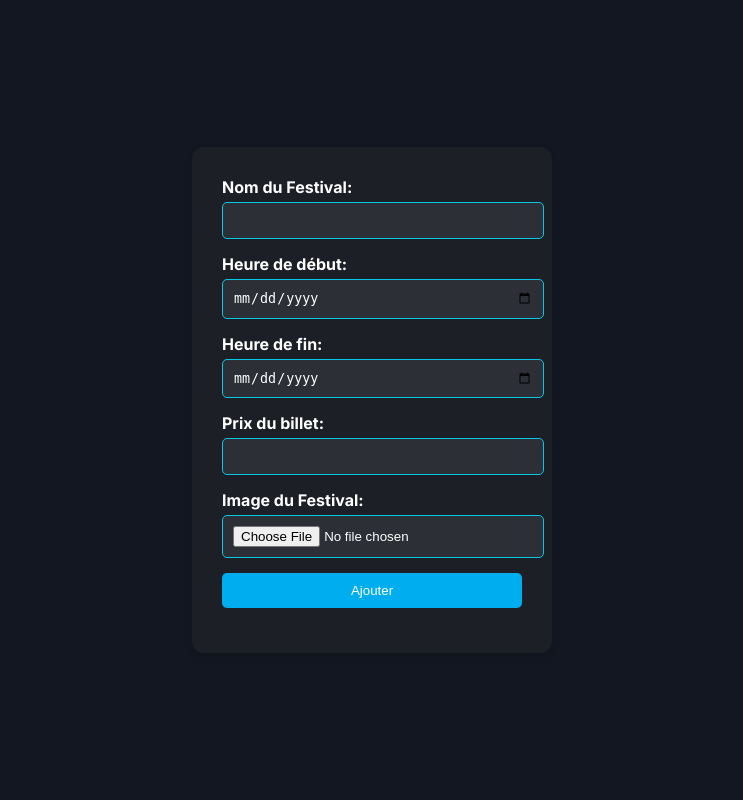
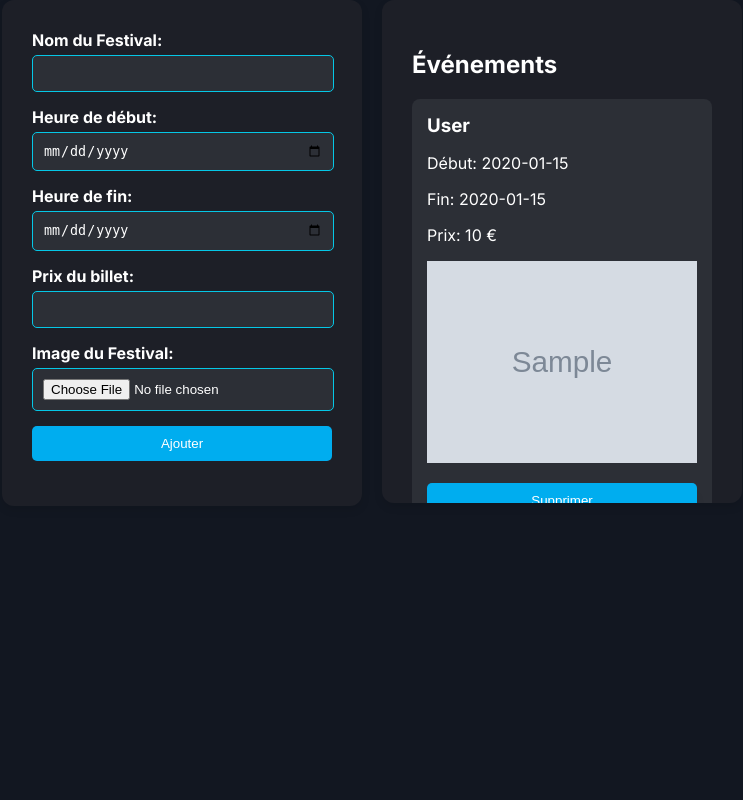
Before and after one commit to APP-G10E/PHPinal, a PHP site: page /createFestival.php in a window 1280 px wide. Shown: the whole page, without its empty margins (268-1011 px from the left). Run offline with PHP 8.4, Linux system fonts and the light colour scheme; tables that the repository leaves empty hold one stand-in row (values such as "Sample post"); grey boxes marked "Sample" are stand-in pictures.

Commit message:
Edit and delete and view festivals _ DB ORGA

```diff
--- a/WEB/createFestival.php
+++ b/WEB/createFestival.php
@@ -11,6 +11,8 @@ if ($conn->connect_error) {
 }
 
 if ($_SERVER["REQUEST_METHOD"] == "POST") {
+    if (isset($_POST['add'])) {
+        // Handle add event
         $festivalName = $conn->real_escape_string($_POST['festivalName']);
         $beginTime = $conn->real_escape_string($_POST['beginTime']);
         $endTime = $conn->real_escape_string($_POST['endTime']);
@@ -22,7 +24,6 @@ if ($_SERVER["REQUEST_METHOD"] == "POST") {
         $uploadOk = 1;
         $imageFileType = strtolower(pathinfo($target_file, PATHINFO_EXTENSION));
 
-    // Check if image file is a actual image or fake image
         $check = getimagesize($_FILES["festivalImage"]["tmp_name"]);
         if($check !== false) {
             $uploadOk = 1;
@@ -31,43 +32,72 @@ if ($_SERVER["REQUEST_METHOD"] == "POST") {
             $uploadOk = 0;
         }
 
-    // Check if file already exists
         if (file_exists($target_file)) {
             echo "Sorry, file already exists.";
             $uploadOk = 0;
         }
 
-    // Check file size
-    if ($_FILES["festivalImage"]["size"] > 500000) { // 500 KB limit
+        if ($_FILES["festivalImage"]["size"] > 500000) {
             echo "Sorry, your file is too large.";
             $uploadOk = 0;
         }
 
-    // Allow certain file formats
         if($imageFileType != "jpg" && $imageFileType != "png" && $imageFileType != "jpeg" && $imageFileType != "gif" ) {
             echo "Sorry, only JPG, JPEG, PNG & GIF files are allowed.";
             $uploadOk = 0;
         }
 
-    // Check if $uploadOk is set to 0 by an error
         if ($uploadOk == 0) {
             echo "Sorry, your file was not uploaded.";
-        // if everything is ok, try to upload file
         } else {
             if (move_uploaded_file($_FILES["festivalImage"]["tmp_name"], $target_file)) {
                 echo "The file ". basename( $_FILES["festivalImage"]["name"]). " has been uploaded.";
 
-            // Save the file path to the database
                 $sql = "INSERT INTO festival (festivalId, festivalName, beginTime, endTime, ticketPrice, `IMG-PATH`) VALUES ('$festivalId','$festivalName', '$beginTime', '$endTime', '$ticketPrice', '$target_file')";
 
                 if ($conn->query($sql) === TRUE) {
-                echo "New record created successfully";
+                    echo "";
                 } else {
                     echo "Error: " . $sql . "<br>" . $conn->error;
                 }
             } else {
                 echo "Sorry, there was an error uploading your file.";
             }
+        }
+    } elseif (isset($_POST['delete'])) {
+        // Handle delete event
+        $festivalIdToDelete = $conn->real_escape_string($_POST['festivalId']);
+        $sql = "DELETE FROM festival WHERE festivalId='$festivalIdToDelete'";
+        if ($conn->query($sql) === TRUE) {
+            echo "";
+        } else {
+            echo "Error deleting record: " . $conn->error;
+        }
+    } elseif (isset($_POST['update'])) {
+        // Handle update event
+        $festivalIdToUpdate = $conn->real_escape_string($_POST['festivalId']);
+        $festivalName = $conn->real_escape_string($_POST['festivalName']);
+        $beginTime = $conn->real_escape_string($_POST['beginTime']);
+        $endTime = $conn->real_escape_string($_POST['endTime']);
+        $ticketPrice = $conn->real_escape_string($_POST['ticketPrice']);
+
+        $sql = "UPDATE festival SET festivalName='$festivalName', beginTime='$beginTime', endTime='$endTime', ticketPrice='$ticketPrice' WHERE festivalId='$festivalIdToUpdate'";
+
+        if ($conn->query($sql) === TRUE) {
+            echo "";
+        } else {
+            echo "Error updating record: " . $conn->error;
+        }
+    }
+}
+
+// Retrieve events from the database
+$events = [];
+$sql = "SELECT * FROM festival";
+$result = $conn->query($sql);
+if ($result->num_rows > 0) {
+    while($row = $result->fetch_assoc()) {
+        $events[] = $row;
     }
 }
 
@@ -84,7 +114,7 @@ $conn->close();
         body {
             display: flex;
             justify-content: center;
-            align-items: center;
+            align-items: flex-start;
             height: 100vh;
             margin: 0;
             font-family: 'Inter', sans-serif;
@@ -92,7 +122,20 @@ $conn->close();
             color: #fff;
         }
 
-        form {
+        .container {
+            display: flex;
+            gap: 20px;
+        }
+
+        .container form input{
+            max-width: 280px;
+        }
+
+        #blabla, #blabla1{
+            min-width: 300px;
+        }
+
+        form, .event-list {
             background-color: #1d1f27;
             padding: 30px;
             border-radius: 12px;
@@ -100,14 +143,15 @@ $conn->close();
             box-shadow: 0 4px 8px rgba(0, 0, 0, 0.1);
         }
 
+
         label {
             font-weight: bold;
             margin-bottom: 5px;
             display: block;
         }
 
-        input[type="text"], input[type="date"], input[type="file"], input[type="submit"] {
-            width: 100%;
+        input[type="text"], input[type="date"], input[type="file"], input[type="submit"], button {
+            width: 280px;
             padding: 10px;
             margin-bottom: 15px;
             border: 1px solid #05c7e6;
@@ -116,24 +160,44 @@ $conn->close();
             background: #2c2f36;
         }
 
-        input[type="submit"] {
+        input[type="submit"], button {
             background-color: #00ADEF;
             color: white;
             cursor: pointer;
             border: none;
+            width: 100%;
         }
 
-        input[type="submit"]:hover {
+        input[type="submit"]:hover, button:hover {
             background-color: #008DB9;
         }
 
         input::placeholder {
             color: #aaaaaa;
         }
+
+        .event-list {
+            max-height: 443px;
+            overflow-y: scroll;
+        }
+
+        .event-item {
+            margin-bottom: 15px;
+            padding: 15px;
+            background-color: #2c2f36;
+            border-radius: 8px;
+        }
+
+        .event-item h3 {
+            margin: 0 0 10px 0;
+        }
+
     </style>
 </head>
 <body>
+<div class="container">
     <form action="" method="post" enctype="multipart/form-data">
+        <input type="hidden" name="add" value="1">
         <label for="festivalName">Nom du Festival:</label>
         <input type="text" id="festivalName" name="festivalName" required>
 
@@ -149,7 +213,64 @@ $conn->close();
         <label for="festivalImage">Image du Festival:</label>
         <input type="file" id="festivalImage" name="festivalImage" required>
 
-    <input type="submit" value="Ajouter">
+        <input type="submit" value="Ajouter" id="blabla">
     </form>
+
+    <div class="event-list">
+        <h2>Événements</h2>
+        <?php foreach ($events as $event): ?>
+        <div class="event-item">
+            <h3><?php echo $event['festivalName']; ?></h3>
+            <p>Début: <?php echo $event['beginTime']; ?></p>
+            <p>Fin: <?php echo $event['endTime']; ?></p>
+            <p>Prix: <?php echo $event['ticketPrice']; ?> €</p>
+            <p><img src="<?php echo $event['IMG-PATH']; ?>" alt="Image du Festival" style="width:100%;"></p>
+
+            <!-- Form to delete event -->
+            <form action="" method="post" style="display:inline; padding:0;">
+                <input type="hidden" name="festivalId" value="<?php echo $event['festivalId']; ?>">
+                <input type="hidden" name="delete" value="1">
+                <button type="submit">Supprimer</button>
+            </form>
+
+            <!-- Button to show update form -->
+            <button onclick="showUpdateForm('<?php echo $event['festivalId']; ?>', '<?php echo addslashes($event['festivalName']); ?>', '<?php echo $event['beginTime']; ?>', '<?php echo $event['endTime']; ?>', '<?php echo $event['ticketPrice']; ?>')">Modifier</button>
+        </div>
+        <?php endforeach; ?>
+    </div>
+</div>
+
+<!-- Update form -->
+<div id="updateFormContainer" style="display:none;">
+    <form id="updateForm" action="" method="post">
+        <input type="hidden" name="festivalId" id="updateFestivalId">
+        <input type="hidden" name="update" value="1">
+        <label for="updateFestivalName">Nom du Festival:</label>
+        <input type="text" id="updateFestivalName" name="festivalName" required>
+
+        <label for="updateBeginTime">Heure de début:</label>
+        <input type="date" id="updateBeginTime" name="beginTime" required>
+
+        <label for="updateEndTime">Heure de fin:</label>
+        <input type="date" id="updateEndTime" name="endTime" required>
+
+        <label for="updateTicketPrice">Prix du billet:</label>
+        <input type="text" id="updateTicketPrice" name="ticketPrice" required>
+
+        <input type="submit" value="Mettre à jour" id="blabla1">
+    </form>
+</div>
+
+<script>
+    function showUpdateForm(id, name, beginTime, endTime, ticketPrice) {
+        document.getElementById('updateFestivalId').value = id;
+        document.getElementById('updateFestivalName').value = name;
+        document.getElementById('updateBeginTime').value = beginTime;
+        document.getElementById('updateEndTime').value = endTime;
+        document.getElementById('updateTicketPrice').value = ticketPrice;
+
+        document.getElementById('updateFormContainer').style.display = 'block';
+    }
+</script>
 </body>
 </html>
```
Also changed, not shown: WEB/dashboard_organiser.php (+36 -6 lines). Lines whose indentation alone changed are shown as unchanged.
